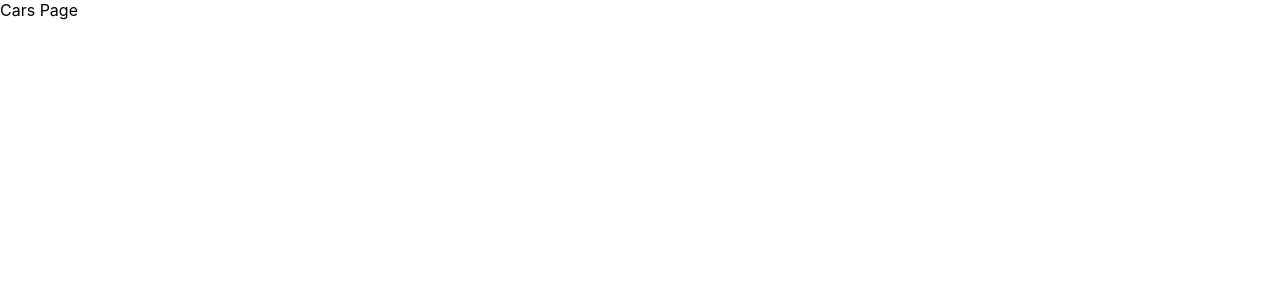
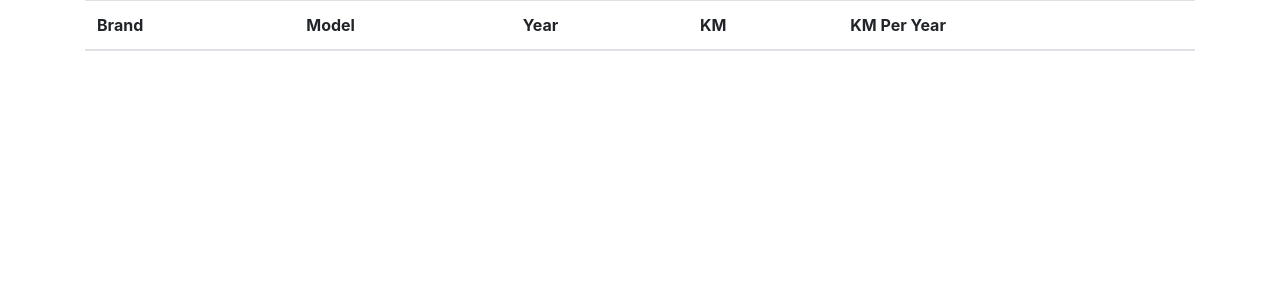
Before and after one commit to nirch/cars-app-react, a React (Create React App) app: page / in a window 1280 px wide. Shown: the top 300 px of the page. Built offline with nearby package versions, Linux system fonts and the light colour scheme.

Commit message:
CarsPage renders an empty table with bootstrap CDN links

```diff
--- a/public/index.html
+++ b/public/index.html
@@ -2,6 +2,7 @@
 <html lang="en">
   <head>
     <meta charset="utf-8" />
+    <link rel="stylesheet" href="https://maxcdn.bootstrapcdn.com/bootstrap/4.5.2/css/bootstrap.min.css">
     <link rel="icon" href="%PUBLIC_URL%/favicon.ico" />
     <meta name="viewport" content="width=device-width, initial-scale=1" />
     <meta name="theme-color" content="#000000" />
--- a/src/pages/CarsPage.js
+++ b/src/pages/CarsPage.js
@@ -1,9 +1,30 @@
+import CarModel from '../model/CarModel';
 import './CarsPage.css';
 
 function CarsPage() {
+
+    const carsData = [];
+    carsData.push(new CarModel("Toyota", "Yaris", 2002, 230000));
+    carsData.push(new CarModel("Toyota", "Coroal", 2015, 105000));
+    carsData.push(new CarModel("Hyundai", "i30", 2010, 170000));
+
+    // convert car data into table rows
+
     return (
-        <div>
-            Cars Page
+        <div className="container">
+            <table className="table">
+                <thead>
+                    <tr>
+                        <th>Brand</th>
+                        <th>Model</th>
+                        <th>Year</th>
+                        <th>KM</th>
+                        <th>KM Per Year</th>
+                    </tr>
+                </thead>
+                <tbody>
+                </tbody>
+            </table>
         </div>
     )
 }
```
Also changed, not shown: 1 other file (tests, documents, lock files or other folders).
